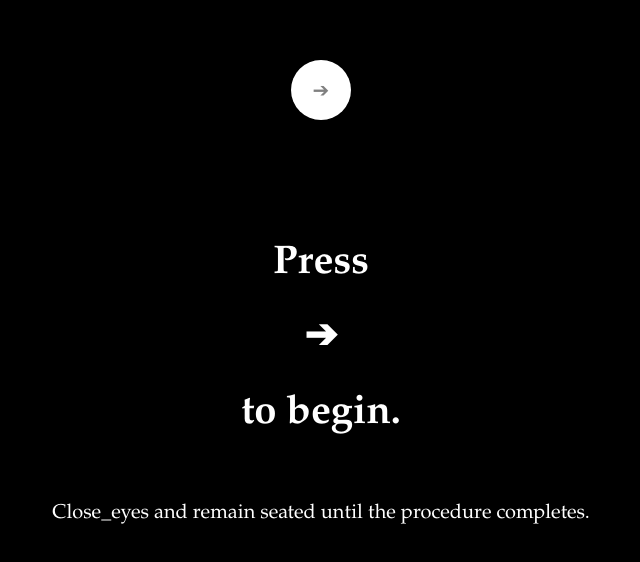
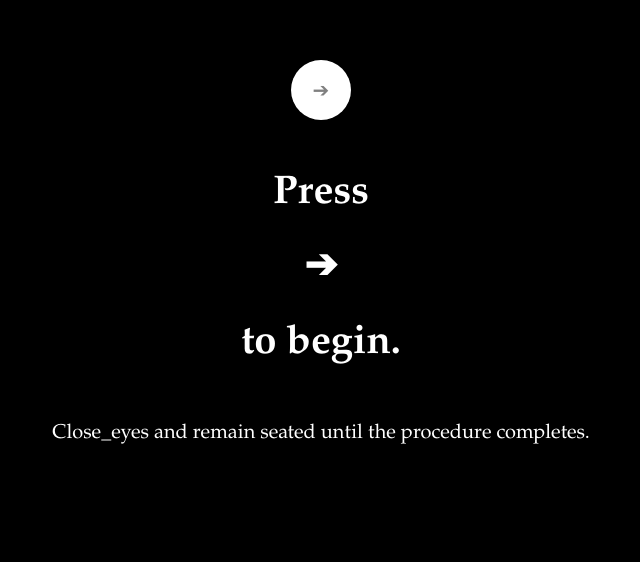
Before and after one commit to audreymgu/machine-experience, a plain HTML site: page init.html in a window 1280 px wide. Shown: the whole page, without its empty margins (319-959 px from the left). Drawn offline with nearby package versions, Linux system fonts and the light colour scheme.

Commit message:
Adjusted layout spacing.

```diff
--- a/css/layout.css
+++ b/css/layout.css
@@ -34,7 +34,7 @@
 }
 
 .top {
-	margin-top: 3em;
+	margin-top: 50px;
 }
 
 .bottom {
--- a/init.html
+++ b/init.html
@@ -25,7 +25,7 @@
 	<!-- In general, you should have only one container per page. -->
 	<div class="container">
 		<button class="start" onclick="play();fadeOut();delayedHide();">&#10132;</button>
-		<h1 class="top fade-in">Press</h1>
+		<h1 class="fade-in top">Press</h1>
 		<h1 class="fade-in">&#10132;</h1>
 		<h1 class="fade-in">to begin.</h1>
 		<audio id="init" src="aud/init_mixdown.mp3"></audio>
```
